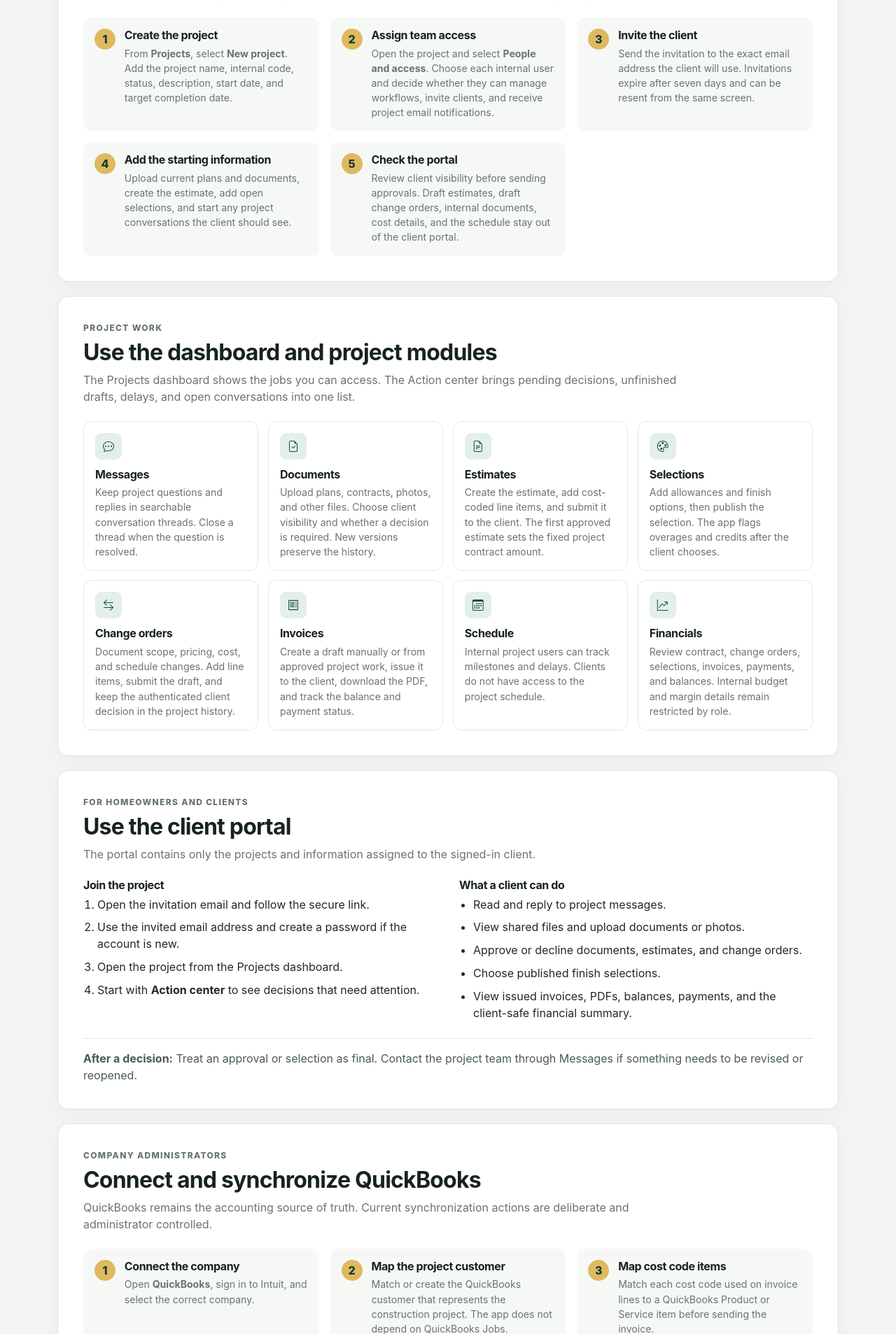
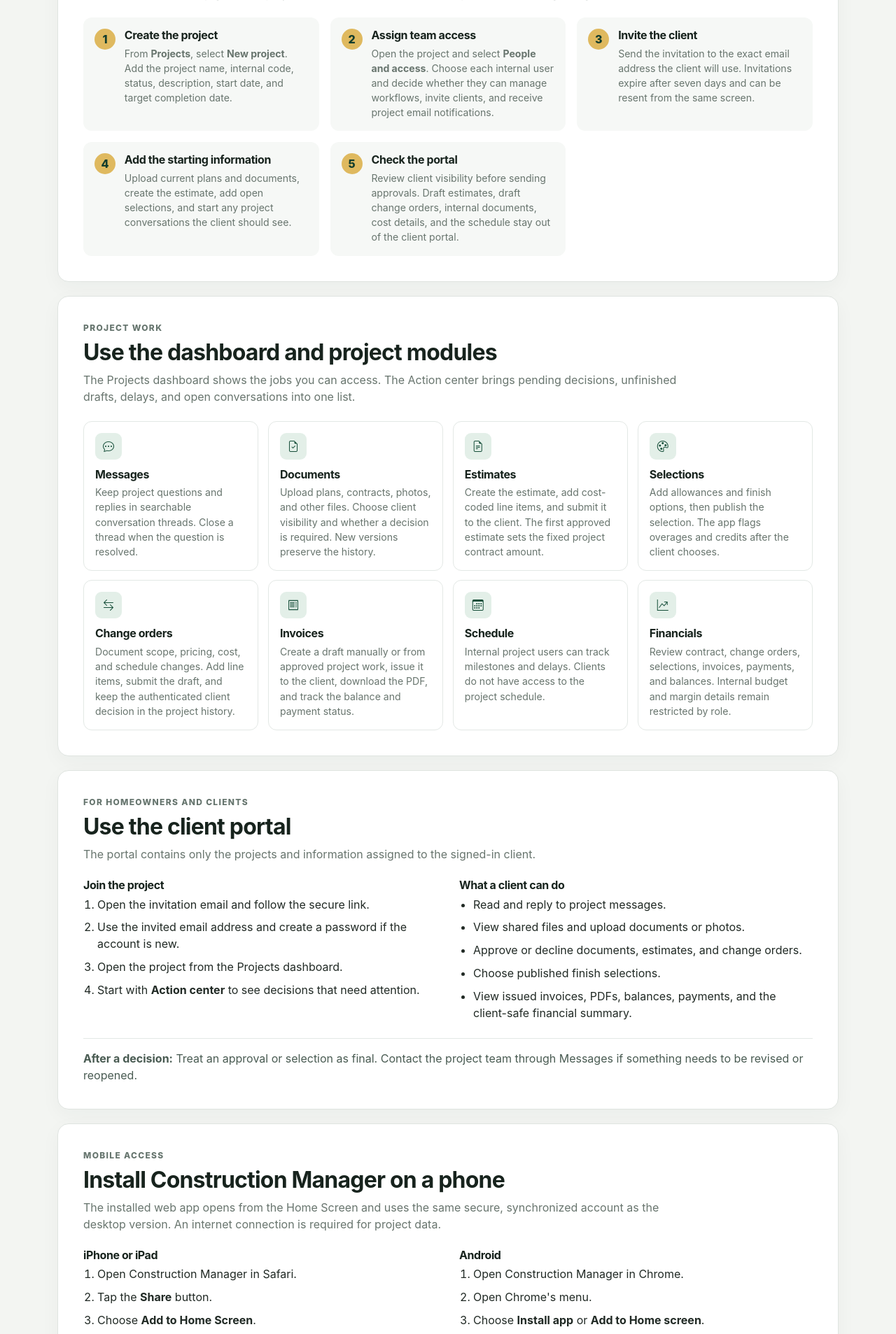
Before and after one commit to mprovost129/construction_manager, a Django app: template templates/core/help.html in a window 1280 px wide. Shown: the part 1335-3242 px from the top of the page at 70% size. Run offline with Django 5.2, Linux system fonts and the light colour scheme; the template is opened without the code that fills it, so the values that code supplies are empty.

Commit message:
Add installable mobile web app support

```diff
--- a/core/urls.py
+++ b/core/urls.py
@@ -6,6 +6,12 @@ app_name = 'core'
 
 urlpatterns = [
     path('', views.HomeView.as_view(), name='home'),
+    path(
+        'service-worker.js',
+        views.ServiceWorkerView.as_view(),
+        name='service_worker',
+    ),
+    path('offline/', views.OfflineView.as_view(), name='offline'),
     path('help/', views.HelpCenterView.as_view(), name='help'),
     path(
         'legal/eula/',
--- a/static/js/main.js
+++ b/static/js/main.js
@@ -1,5 +1,46 @@
 (() => {
     'use strict';
+
+    const navigationToggle = document.querySelector('.app-nav__toggle');
+    const navigationMenu = document.querySelector('.app-nav__menu');
+    if (navigationToggle && navigationMenu) {
+        navigationToggle.addEventListener('click', () => {
+            const isOpen = navigationToggle.getAttribute('aria-expanded') === 'true';
+            navigationToggle.setAttribute('aria-expanded', String(!isOpen));
+            navigationToggle.querySelector('.visually-hidden').textContent = isOpen
+                ? 'Open navigation'
+                : 'Close navigation';
+            navigationMenu.toggleAttribute('data-open', !isOpen);
+        });
+    }
+
+    let installPrompt;
+    const installButton = document.querySelector('[data-install-app]');
+    window.addEventListener('beforeinstallprompt', (event) => {
+        event.preventDefault();
+        installPrompt = event;
+        if (installButton) {
+            installButton.hidden = false;
+        }
+    });
+    if (installButton) {
+        installButton.addEventListener('click', async () => {
+            if (!installPrompt) {
+                return;
+            }
+            installPrompt.prompt();
+            await installPrompt.userChoice;
+            installPrompt = undefined;
+            installButton.hidden = true;
+        });
+    }
+
+    const serviceWorkerUrl = document.body.dataset.serviceWorkerUrl;
+    if ('serviceWorker' in navigator && serviceWorkerUrl) {
+        window.addEventListener('load', () => {
+            navigator.serviceWorker.register(serviceWorkerUrl, {scope: '/'});
+        });
+    }
 
     const submitControlSelector = [
         'button[type="submit"]',
--- a/templates/base.html
+++ b/templates/base.html
@@ -1,14 +1,23 @@
 <!DOCTYPE html>
+{% load static %}
 <html lang="en">
 <head>
     <meta charset="UTF-8">
     <meta name="viewport" content="width=device-width, initial-scale=1.0">
     <meta name="description" content="{% block meta_description %}{% endblock %}">
+    <meta name="theme-color" content="#123d2d">
+    <meta name="mobile-web-app-capable" content="yes">
+    <meta name="apple-mobile-web-app-capable" content="yes">
+    <meta name="apple-mobile-web-app-status-bar-style" content="black-translucent">
+    <meta name="apple-mobile-web-app-title" content="Construction Manager">
+    <link rel="manifest" href="{% static 'manifest.webmanifest' %}">
+    <link rel="icon" href="{% static 'images/app-icon.svg' %}" type="image/svg+xml">
+    <link rel="apple-touch-icon" href="{% static 'images/app-icon-180.png' %}">
     <title>{% block title %}Construction Manager{% endblock %}</title>
     {% include 'partials/_styles.html' %}
     {% block extra_css %}{% endblock %}
 </head>
-<body class="app-body">
+<body class="app-body" data-service-worker-url="{% url 'core:service_worker' %}">
     {% block header %}{% include 'partials/_header.html' %}{% endblock %}
 
     <main class="app-main container-xl">
--- a/templates/core/help.html
+++ b/templates/core/help.html
@@ -22,6 +22,7 @@
     <a href="#first-project">First project</a>
     <a href="#daily-workflow">Daily workflow</a>
     <a href="#client-portal">Client portal</a>
+    <a href="#install-mobile">Install on a phone</a>
     <a href="#quickbooks">QuickBooks</a>
     <a href="#roles-and-access">Roles and access</a>
 </nav>
@@ -104,6 +105,36 @@
     <p class="guide-note"><strong>After a decision:</strong> Treat an approval or selection as final. Contact the project team through Messages if something needs to be revised or reopened.</p>
 </section>
 
+<section class="guide-section" id="install-mobile">
+    <div class="guide-section__heading">
+        <p class="eyebrow">Mobile access</p>
+        <h2>Install Construction Manager on a phone</h2>
+        <p>The installed web app opens from the Home Screen and uses the same secure, synchronized account as the desktop version. An internet connection is required for project data.</p>
+    </div>
+    <div class="guide-two-column">
+        <div>
+            <h3>iPhone or iPad</h3>
+            <ol>
+                <li>Open Construction Manager in Safari.</li>
+                <li>Tap the <strong>Share</strong> button.</li>
+                <li>Choose <strong>Add to Home Screen</strong>.</li>
+                <li>Confirm the name and tap <strong>Add</strong>.</li>
+            </ol>
+        </div>
+        <div>
+            <h3>Android</h3>
+            <ol>
+                <li>Open Construction Manager in Chrome.</li>
+                <li>Open Chrome's menu.</li>
+                <li>Choose <strong>Install app</strong> or <strong>Add to Home screen</strong>.</li>
+                <li>Confirm the installation.</li>
+            </ol>
+        </div>
+    </div>
+    <button class="btn btn-primary" type="button" data-install-app hidden>Install Construction Manager</button>
+    <p class="guide-note"><strong>Security note:</strong> Use a screen lock on the device and log out before sharing it. Project pages and confidential files are not stored for offline use.</p>
+</section>
+
 <section class="guide-section" id="quickbooks">
     <div class="guide-section__heading">
         <p class="eyebrow">Company administrators</p>
--- a/templates/partials/_header.html
+++ b/templates/partials/_header.html
@@ -4,6 +4,11 @@
             <span class="app-brand__mark" aria-hidden="true"><i class="bi bi-buildings"></i></span>
             <span>Construction Manager</span>
         </a>
+        <button class="app-nav__toggle" type="button" aria-expanded="false" aria-controls="primary-nav-menu">
+            <span class="visually-hidden">Open navigation</span>
+            <i class="bi bi-list" aria-hidden="true"></i>
+        </button>
+        <div class="app-nav__menu" id="primary-nav-menu">
             <a class="app-nav__link" href="{% url 'core:home' %}">Projects</a>
             {% if has_internal_access %}
                 <a class="app-nav__link" href="{% url 'projects:company_list' %}">Company</a>
@@ -19,7 +24,8 @@
                     <button type="submit" class="btn btn-sm btn-outline-light">Log out</button>
                 </form>
             {% else %}
-            <a class="btn btn-sm btn-light" href="{% url 'login' %}">Log in</a>
+                <a class="btn btn-sm btn-light app-nav__login" href="{% url 'login' %}">Log in</a>
             {% endif %}
+        </div>
     </nav>
 </header>
```
Also changed, not shown: core/tests.py (+49 -0 lines), core/views.py (+19 -0 lines), static/css/main.css (+33 -2 lines), templates/core/offline.html (added, +26 -0 lines), templates/core/service-worker.js (added, +35 -0 lines), README.md, static/images/app-icon-180.png (added), static/images/app-icon-192.png (added), static/images/app-icon-512.png (added), static/images/app-icon-maskable-512.png (added), static/images/app-icon.svg (added), static/manifest.webmanifest (added). Lines whose indentation alone changed are shown as unchanged.
